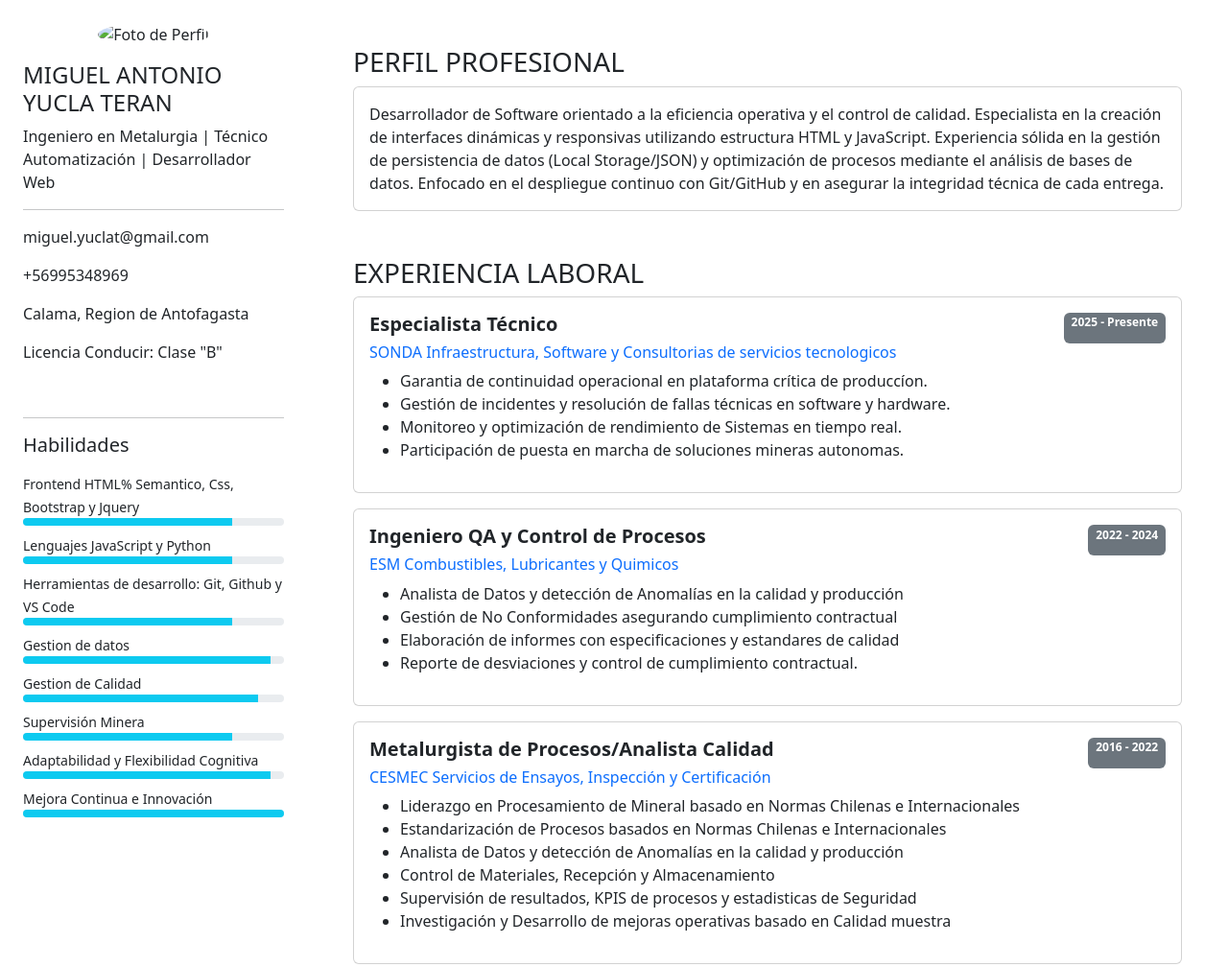
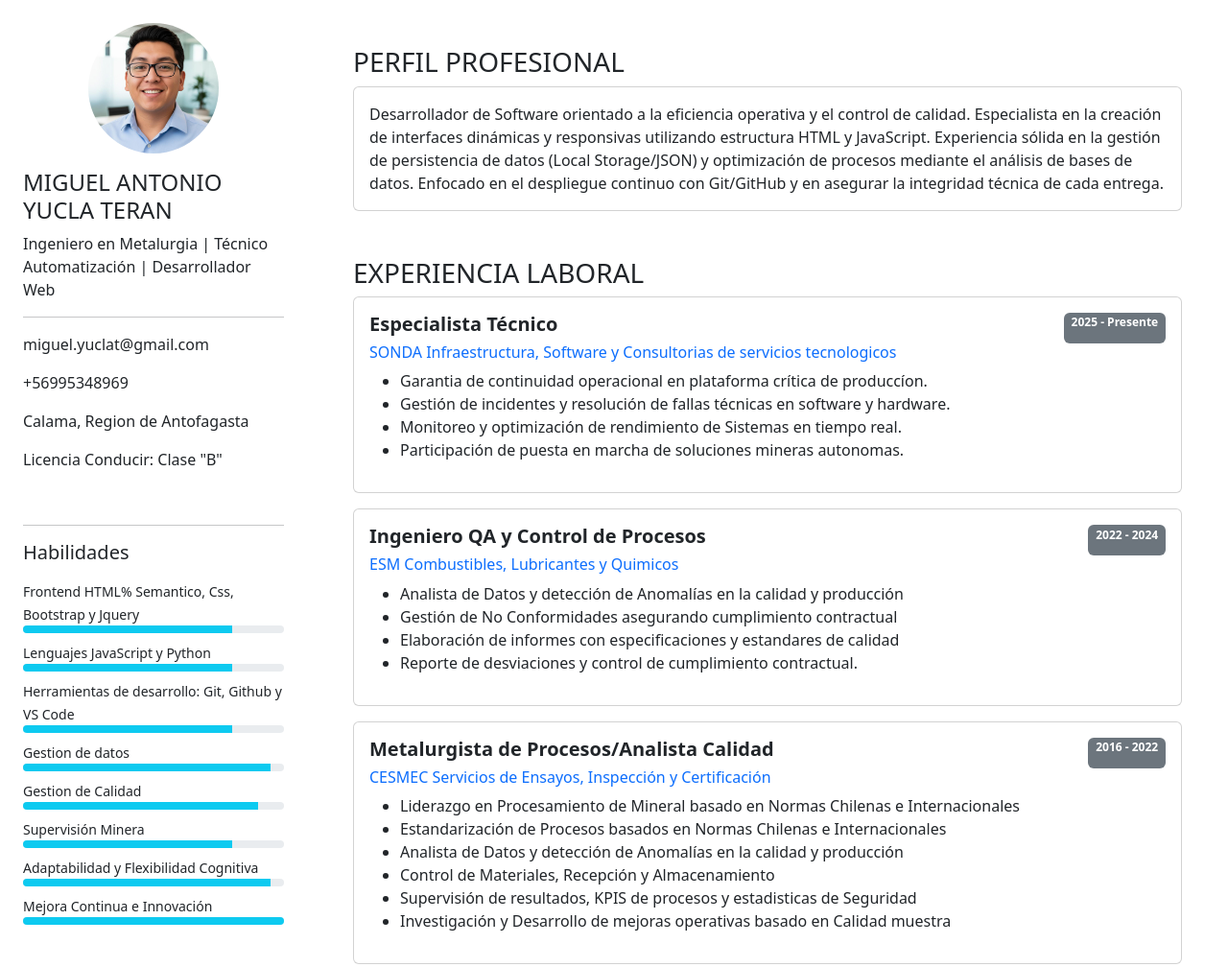
Before and after one commit to miguel-yucla-teran/Segundo_proyecto, a plain HTML site: page index.html in a window 1280 px wide. Shown: the top 1008 px of the page at 96% size. Drawn offline with nearby package versions, Linux system fonts and the light colour scheme; a script that the page names is missing.

Commit message:
Tercera Reparación de imagen

```diff
--- a/index.html
+++ b/index.html
@@ -14,7 +14,7 @@
     <div class="row">
 
         <div class="col-md-4 col-lg-3 sidebar p-4 text-center">
-            <img src="perfil.jpg"
+            <img src="img\perfil.jpg"
             class="rounded-circle w-50 profile-img mb-3" alt="Foto de Perfil">
             <h2 class="h4 text-start">MIGUEL ANTONIO YUCLA TERAN</h2>
             <p class="text-start">Ingeniero en Metalurgia | Técnico Automatización | Desarrollador Web</p>
```
